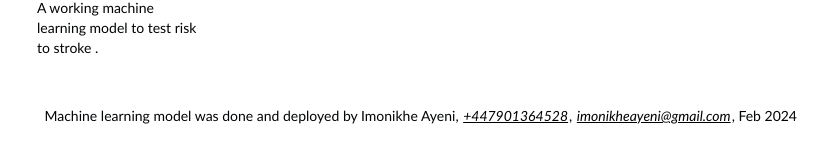
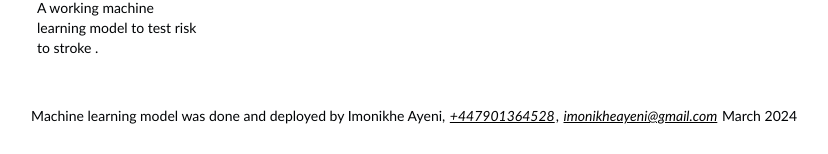
Before and after one commit to imonikheayeni/Stroke_Risk_Prediction, a Flask app: page / in a window 1280 px wide. Shown: the part 1443-1597 px from the top of the page, without its empty margins (243-1071 px from the left). Run offline with Flask 3, Linux system fonts and the light colour scheme; parts of the project's set-up code (start-up, migrations or seed data) failed here and were passed over; some libraries are stand-ins or nearby versions.

Commit message:
updated html

```diff
--- a/templates/index.html
+++ b/templates/index.html
@@ -177,7 +177,7 @@
 
     </address><!-- /#about -->
 
-    <p class="bio"> Machine learning model was done and deployed by Imonikhe Ayeni, <a style="font-style: italic; color: black;" href="tel:+447901364528">+447901364528</a>, <a style="font-style: italic; color: black;" href="mailto:imonikheayeni@gmail.com">imonikheayeni@gmail.com</a>, Feb 2024</p>
+    <p class="bio"> Machine learning model was done and deployed by Imonikhe Ayeni, <a style="font-style: italic; color: black;" href="tel:+447901364528">+447901364528</a>, <a style="font-style: italic; color: black;" href="mailto:imonikheayeni@gmail.com">imonikheayeni@gmail.com</a> March 2024</p>
   </footer><!-- /#contentinfo -->
 
 
```
